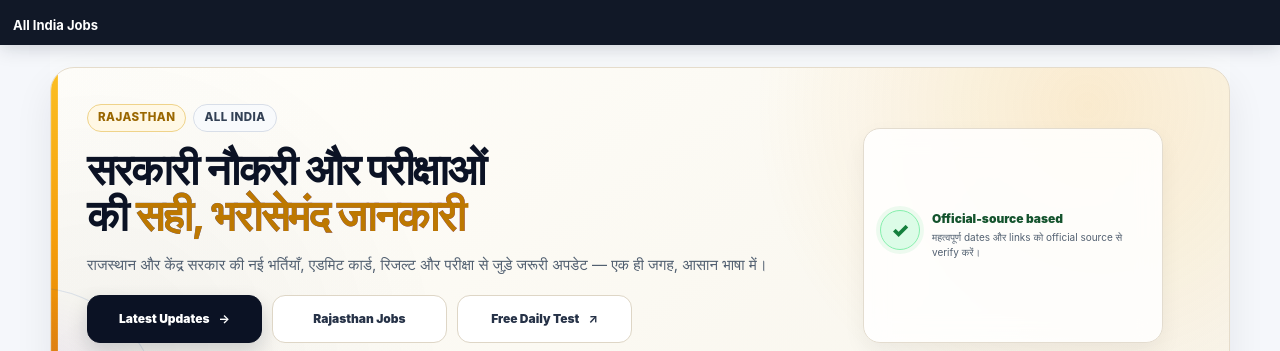
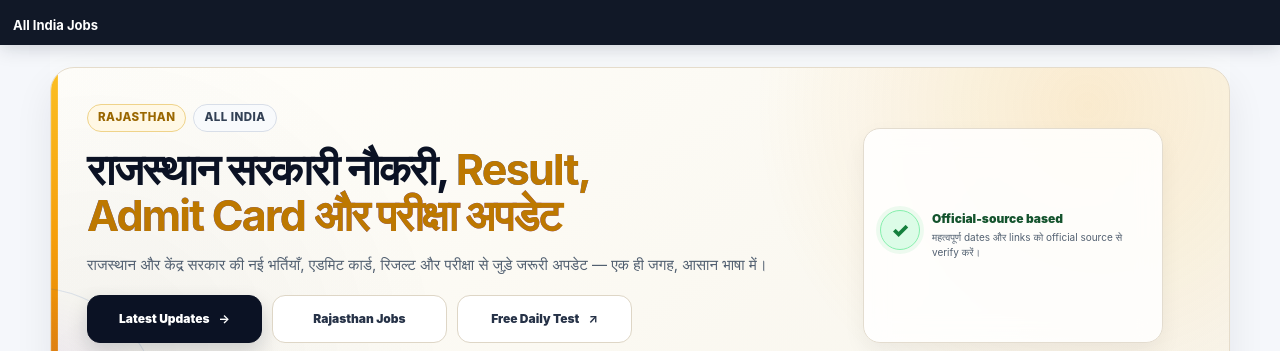
Before and after one commit to examdarpanoffical/examdarpan-seo-ai, a plain HTML site: page public/index.html in a window 1280 px wide. Shown: the part 169-520 px from the top of the page. Drawn offline with Linux system fonts and the light colour scheme; no server answers.

Commit message:
Align homepage H1 with core search intent

```diff
--- a/public/index.html
+++ b/public/index.html
@@ -1056,7 +1056,7 @@ padding:6px 7px;border-radius:12px;
     <div><div class="hero-kicker-group">
       <span class="hero-kicker hero-kicker-rajasthan">RAJASTHAN</span>
       <span class="hero-kicker hero-kicker-india">ALL INDIA</span>
-    </div><h1>सरकारी नौकरी और परीक्षाओं की <span>सही, भरोसेमंद जानकारी</span></h1><p>राजस्थान और केंद्र सरकार की नई भर्तियाँ, एडमिट कार्ड, रिजल्ट और परीक्षा से जुड़े जरूरी अपडेट — एक ही जगह, आसान भाषा में।</p><div class="hero-actions"><a class="btn btn-primary" href="#updates">Latest Updates <b>→</b></a><a class="btn btn-light" href="/rajasthan-government-jobs">Rajasthan Jobs</a><a class="btn btn-light" href="/quiz">Free Daily Test <b>↗</b></a></div></div>
+    </div><h1>राजस्थान सरकारी नौकरी, <span>Result, Admit Card और परीक्षा अपडेट</span></h1><p>राजस्थान और केंद्र सरकार की नई भर्तियाँ, एडमिट कार्ड, रिजल्ट और परीक्षा से जुड़े जरूरी अपडेट — एक ही जगह, आसान भाषा में।</p><div class="hero-actions"><a class="btn btn-primary" href="#updates">Latest Updates <b>→</b></a><a class="btn btn-light" href="/rajasthan-government-jobs">Rajasthan Jobs</a><a class="btn btn-light" href="/quiz">Free Daily Test <b>↗</b></a></div></div>
     <div class="hero-trust"><span class="hero-trust-icon">✓</span><div><strong>Official-source based</strong><p>महत्वपूर्ण dates और links को official source से verify करें।</p></div></div>
   </section>
 
```
